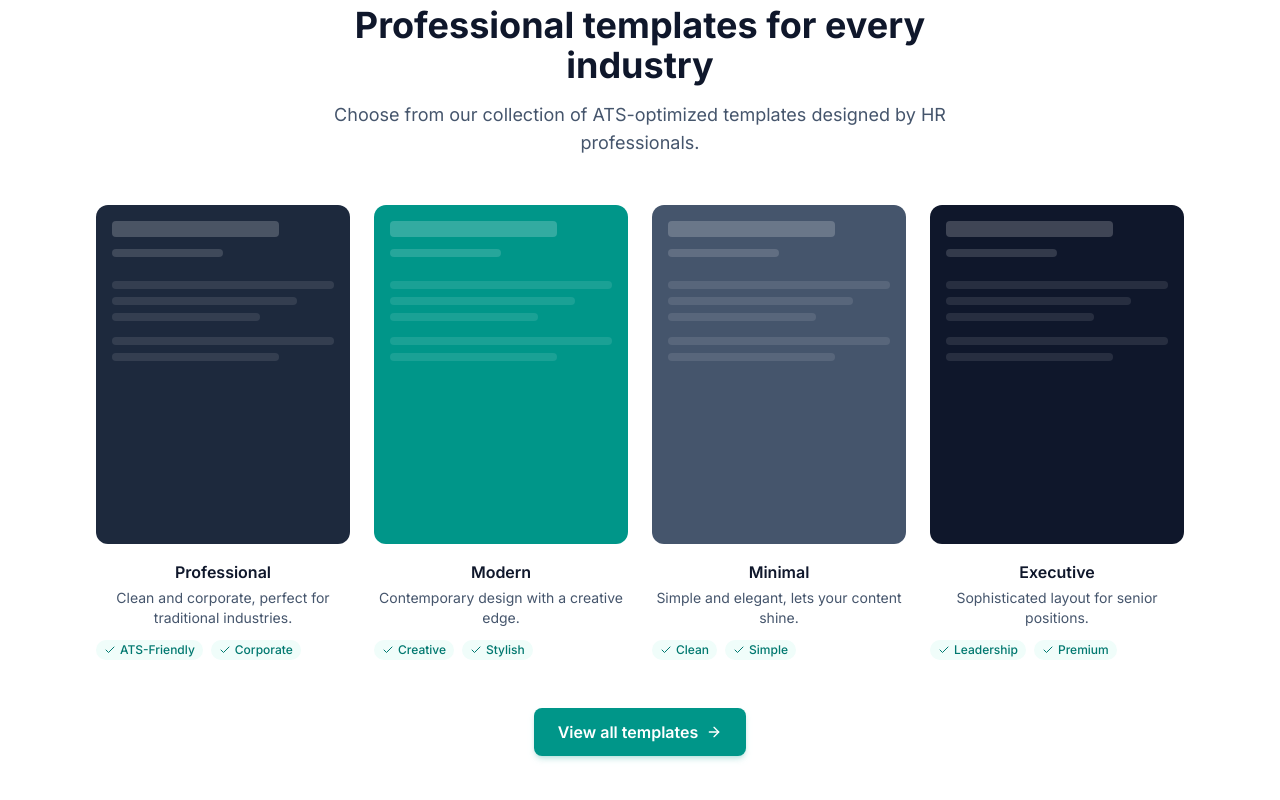
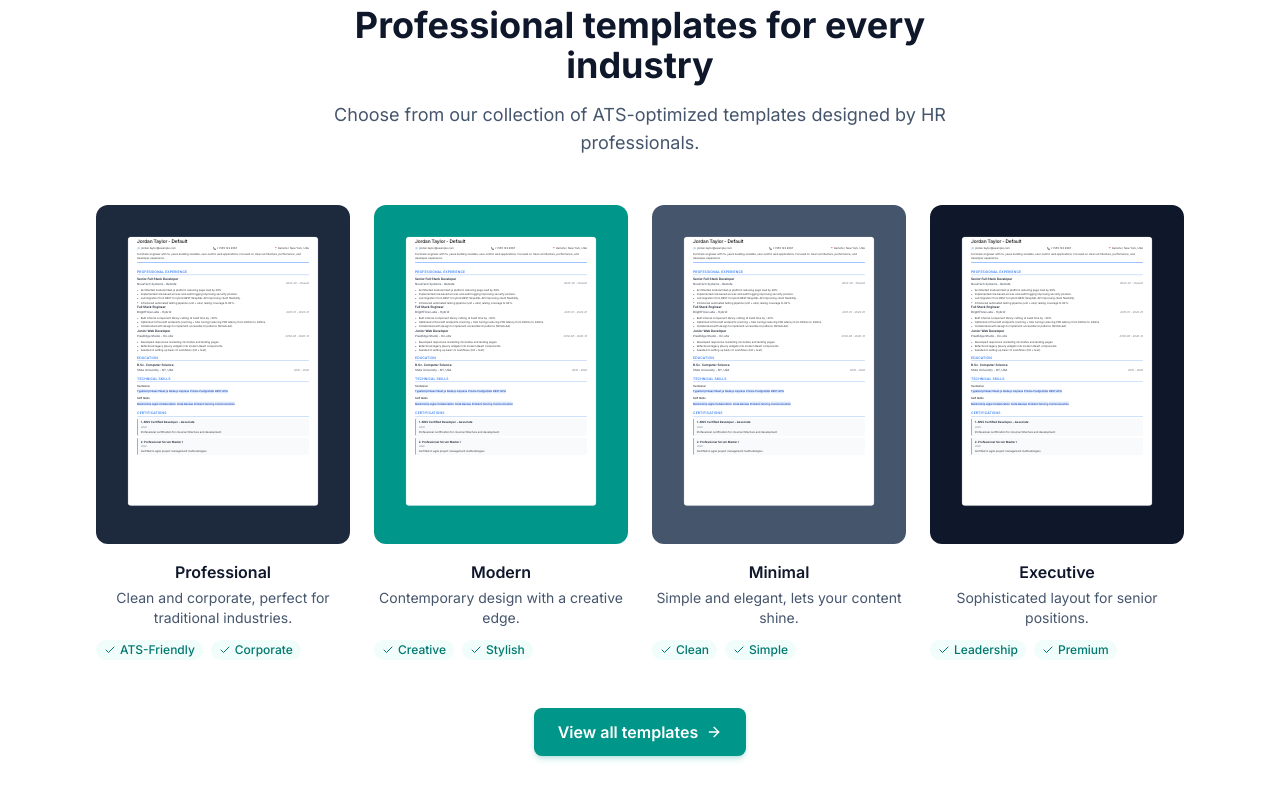
Before and after one commit to Krisna07/airesumebuilder, a Next.js app: page / in a window 1280 px wide. Shown: the part 1820-2620 px from the top of the page. Built offline with nearby package versions, Linux system fonts and the light colour scheme; no server answers.

Commit message:
keeping old template section

```diff
--- a/components/LandingPageComponents/TemplateSection.tsx
+++ b/components/LandingPageComponents/TemplateSection.tsx
@@ -4,7 +4,8 @@ import { useState } from "react"
 import Link from "next/link"
 import Button from "../UI/Button"
 import { ArrowRight, Check } from "lucide-react"
-
+import dummyResume from './../../app/data/dummyResume.json'
+import ResumePreview from "../Templates/ResumePreview"
 const templates = [
   {
     id: "professional",
@@ -38,7 +39,10 @@ const templates = [
 
 const TemplatesSection = () => {
   const [hoveredTemplate, setHoveredTemplate] = useState<string | null>(null)
-
+  // eslint-disable-next-line @typescript-eslint/no-explicit-any
+  const mockResume: any = {
+    ...dummyResume
+  }
   return (
     <section className="w-full py-16 md:py-24">
       <div className="max-w-6xl mx-auto px-6 lg:px-8">
@@ -63,10 +67,10 @@ const TemplatesSection = () => {
             >
               {/* Template Preview */}
               <div
-                className={`aspect-[3/4] rounded-xl ${template.color} p-4 relative overflow-hidden transition-all duration-300 group-hover:scale-[1.02] group-hover:shadow-xl`}
+                className={`aspect-3/4 rounded-xl ${template.color} p-4 relative overflow-hidden transition-all duration-300 group-hover:scale-[1.02] group-hover:shadow-xl`}
               >
                 {/* Mock Resume Lines */}
-                <div className="space-y-3">
+                {/* <div className="space-y-3 animate-pulse">
                   <div className="h-4 w-3/4 bg-white/20 rounded" />
                   <div className="h-2 w-1/2 bg-white/15 rounded" />
                   <div className="mt-6 space-y-2">
@@ -78,11 +82,13 @@ const TemplatesSection = () => {
                     <div className="h-2 w-full bg-white/10 rounded" />
                     <div className="h-2 w-3/4 bg-white/10 rounded" />
                   </div>
-                </div>
+                </div> */}
+                <ResumePreview resumeData={mockResume} template={template.name} />
+
 
                 {/* Hover Overlay */}
                 <div
-                  className={`absolute inset-0 bg-teal-600/90 flex items-center justify-center transition-opacity duration-300 ${hoveredTemplate === template.id ? "opacity-100" : "opacity-0"}`}
+                  className={`absolute inset-0 bg-teal-600/20 flex items-center justify-center transition-opacity duration-300 ${hoveredTemplate === template.id ? "opacity-100" : "opacity-0"}`}
                 >
                   <Link href="/builder">
                     <Button variant="secondary" size="medium" className="bg-white text-teal-700 hover:bg-teal-50">
```
